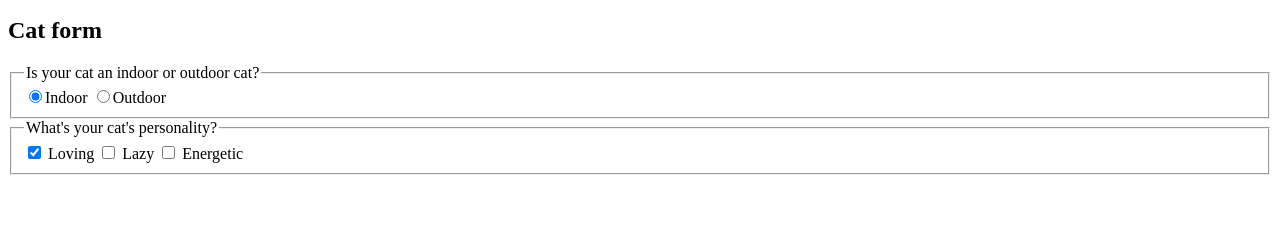
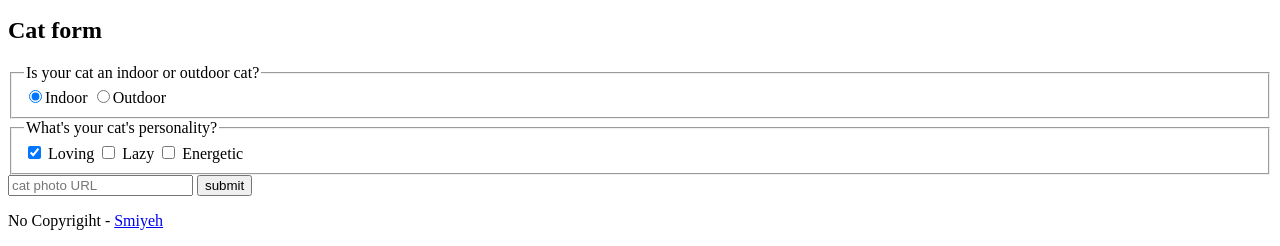
Before and after one commit to IyeTech/catApp, a plain HTML site: page index.html in a window 1280 px wide. Shown: the part 1419-1665 px from the top of the page. Before the commit the page ends 1602 px from the top, so only its background shows below. Drawn offline with Linux system fonts and the light colour scheme.

Commit message:
fourth commit

```diff
--- a/index.html
+++ b/index.html
@@ -53,9 +53,14 @@
                         <input type="checkbox" id="energetic" value="energetic" name="personality">
                         <label for="energetic">Energetic</label>
                     </fieldset>
+                    <input type="text" placeholder="cat photo URL" id="catUrl" name="caturl">
+                    <button type="submit">submit</button>
                 </form>
             </section>
         </section>
     </main>
+    <footer>
+        <p>No Copyrigiht - <a href="https://github.com/SmiyehTech/catApp">Smiyeh</a></p>
+    </footer>
 </body>
 </html>
```
